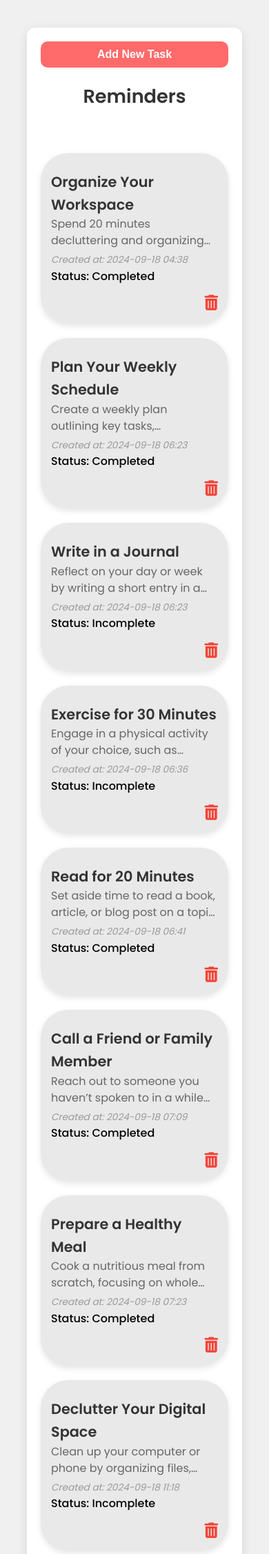
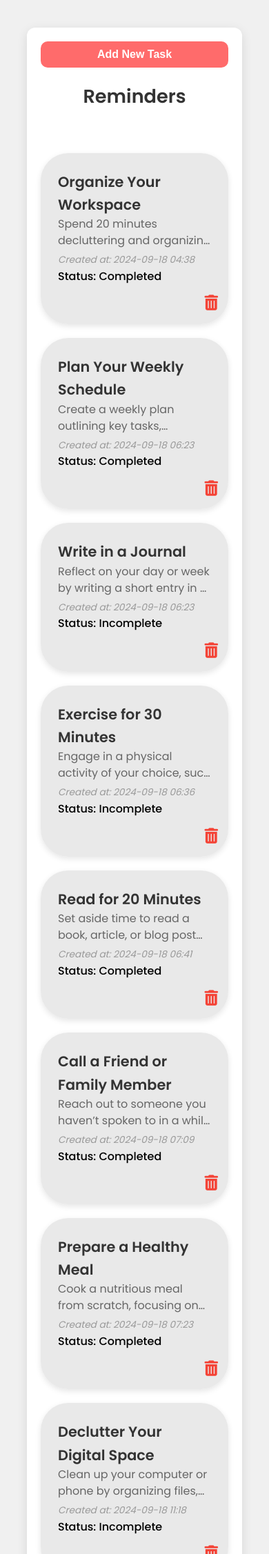
Before and after one commit to datacablewithcharger/todo_api, a Django app: page / in a window 390 px wide. Shown: the top 2253 px of the page at 69% size. Run offline with Django 5.2, Linux system fonts and the light colour scheme; data comes from the database, SQL or seed files in the repository.

Commit message:
Update styles.css

```diff
--- a/todos/templates/static/styles.css
+++ b/todos/templates/static/styles.css
@@ -192,6 +192,9 @@ a {
 
     .task-details {
         padding-top: 10px;
+        padding-left: 10px;
+        padding-right: 10px;
+        position: relative;
 
     }
 
```
